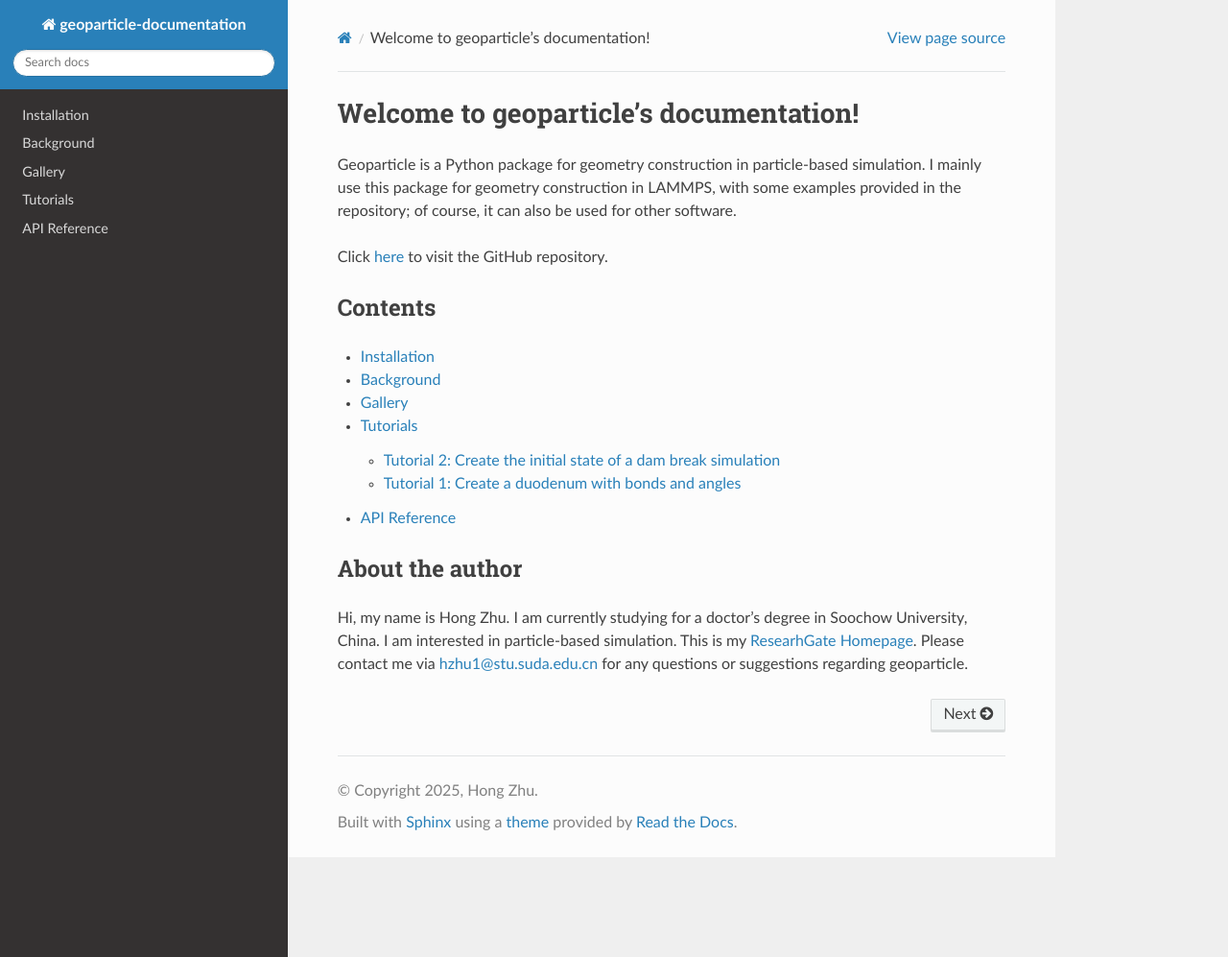
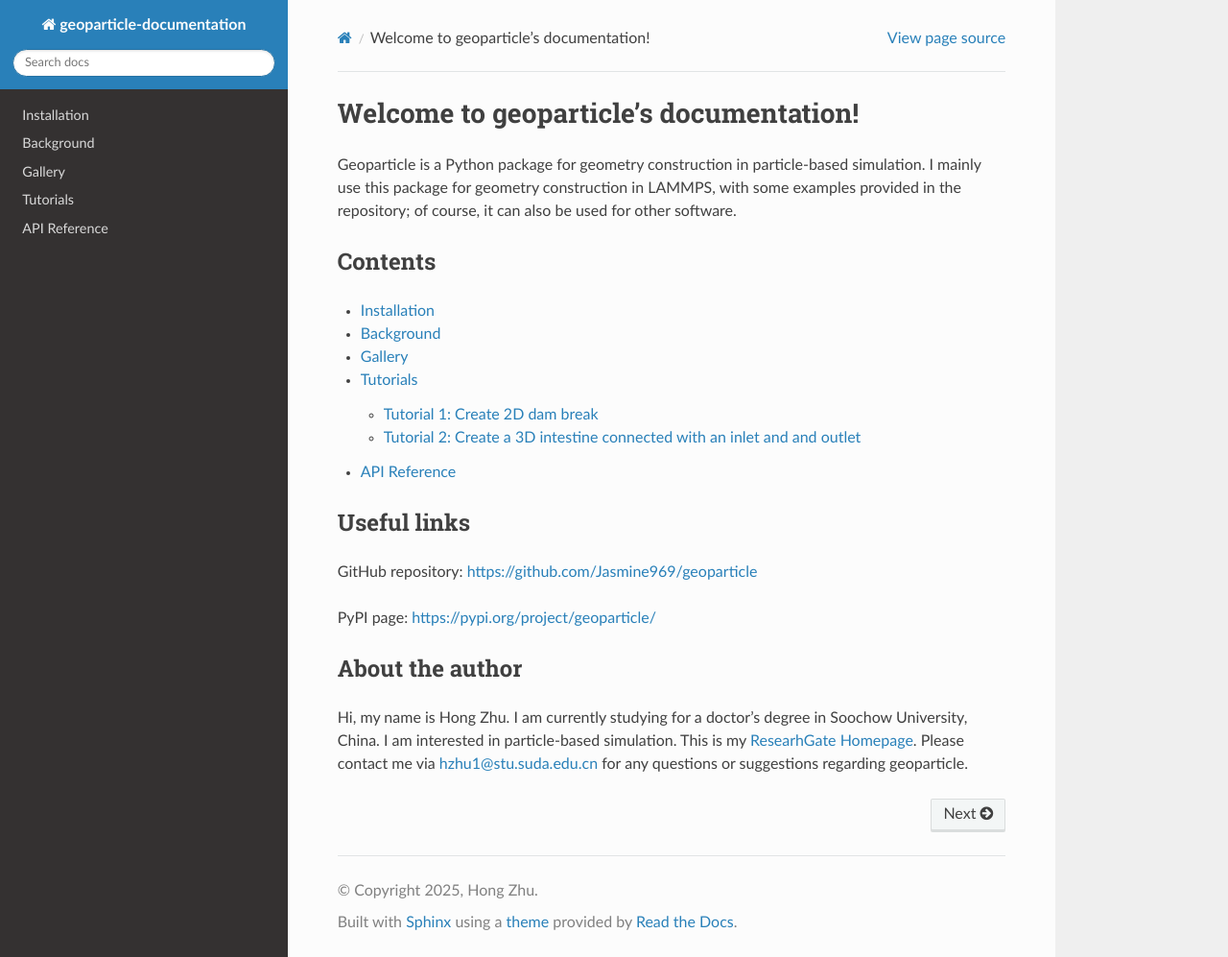
Before and after one commit to Jasmine969/geoparticle-tutorial, a Sphinx documentation site: the page built from docs/source/index.rst, in a window 1280 px wide and 997 px high. Shown: the whole window at 96% size. Built offline with Sphinx 7.4.7 and the Read the Docs theme 3.1.0, drawn with Linux system fonts in a browser that asks for light colours.

Commit message:
finish dam doc

```diff
--- a/docs/source/background.rst
+++ b/docs/source/background.rst
@@ -1,7 +1,7 @@
 Background
 ==========
 
-Particles of specified geometries are typically created by the `lattice` command in LAMMPS, which can lead to rough surfaces when the particle spacing is not small enough. However, too small spacing can result in too many particles and thus increase the computational cost.
+Particles of specified geometries are typically created by the ``lattice`` command in LAMMPS, which can lead to rough surfaces when the particle spacing is not small enough. However, too small spacing can result in too many particles and thus increase the computational cost.
 
 .. image:: https://fengimages-1310812903.cos.ap-shanghai.myqcloud.com/20240402203849.png
 
--- a/docs/source/duodenum.rst
+++ /dev/null
@@ -1,2 +0,0 @@
-Tutorial 1: Create a duodenum with bonds and angles
-===================================================
--- a/docs/source/index.rst
+++ b/docs/source/index.rst
@@ -3,8 +3,6 @@
 
 Geoparticle is a Python package for geometry construction in particle-based simulation.
 I mainly use this package for geometry construction in LAMMPS, with some examples provided in the repository; of course, it can also be used for other software.
-
-Click `here <https://github.com/Jasmine969/geoparticle>`_ to visit the GitHub repository.
 
 ========
 Contents
@@ -21,6 +19,13 @@
    api_reference
 
 ================
+Useful links
+================
+GitHub repository: https://github.com/Jasmine969/geoparticle
+
+PyPI page: https://pypi.org/project/geoparticle/
+
+================
 About the author
 ================
 
--- a/docs/source/installation.rst
+++ b/docs/source/installation.rst
@@ -2,7 +2,7 @@
 ============
 
 ======================
-Installing from pypi
+Installing from PyPI
 ======================
 
 .. code-block:: bash
--- /dev/null
+++ b/docs/source/intestine.rst
@@ -0,0 +1,4 @@
+Tutorial 2: Create a 3D intestine connected with an inlet and and outlet
+=========================================================================
+
+.. image:: static/intestine.png
--- a/docs/source/tutorials.rst
+++ b/docs/source/tutorials.rst
@@ -5,4 +5,4 @@
    :maxdepth: 1
 
    dam
-   duodenum
+   intestine
```
Also changed, not shown: docs/source/dam.rst (+133 -1 lines), docs/source/gallery.rst (+4 -4 lines), docs/source/static/1Dgeo.png (added), docs/source/static/2Dgeo.png (added), docs/source/static/3Dgeo.png (added), docs/source/static/dam.png (added), docs/source/static/intestine.png (added), docs/source/static/ops.png (added).
